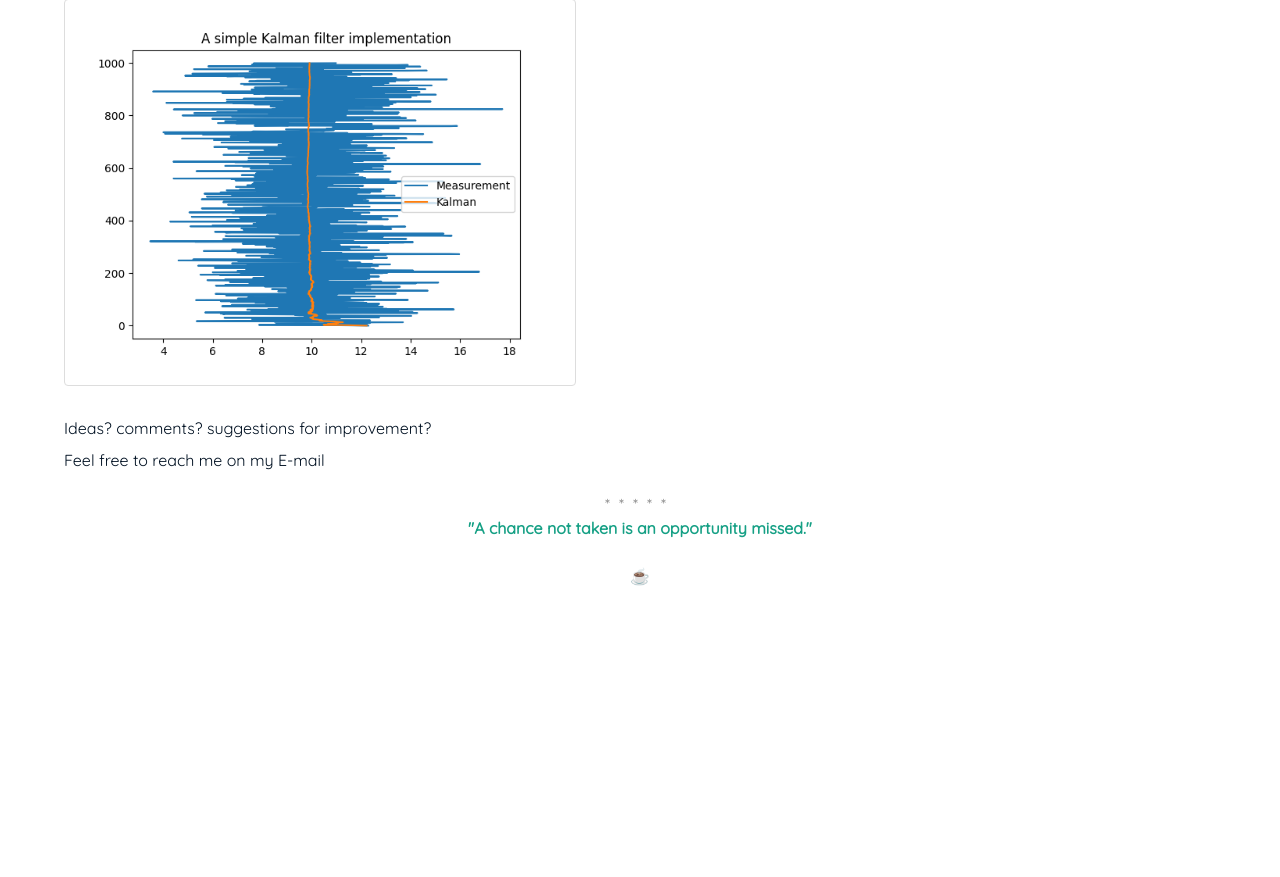
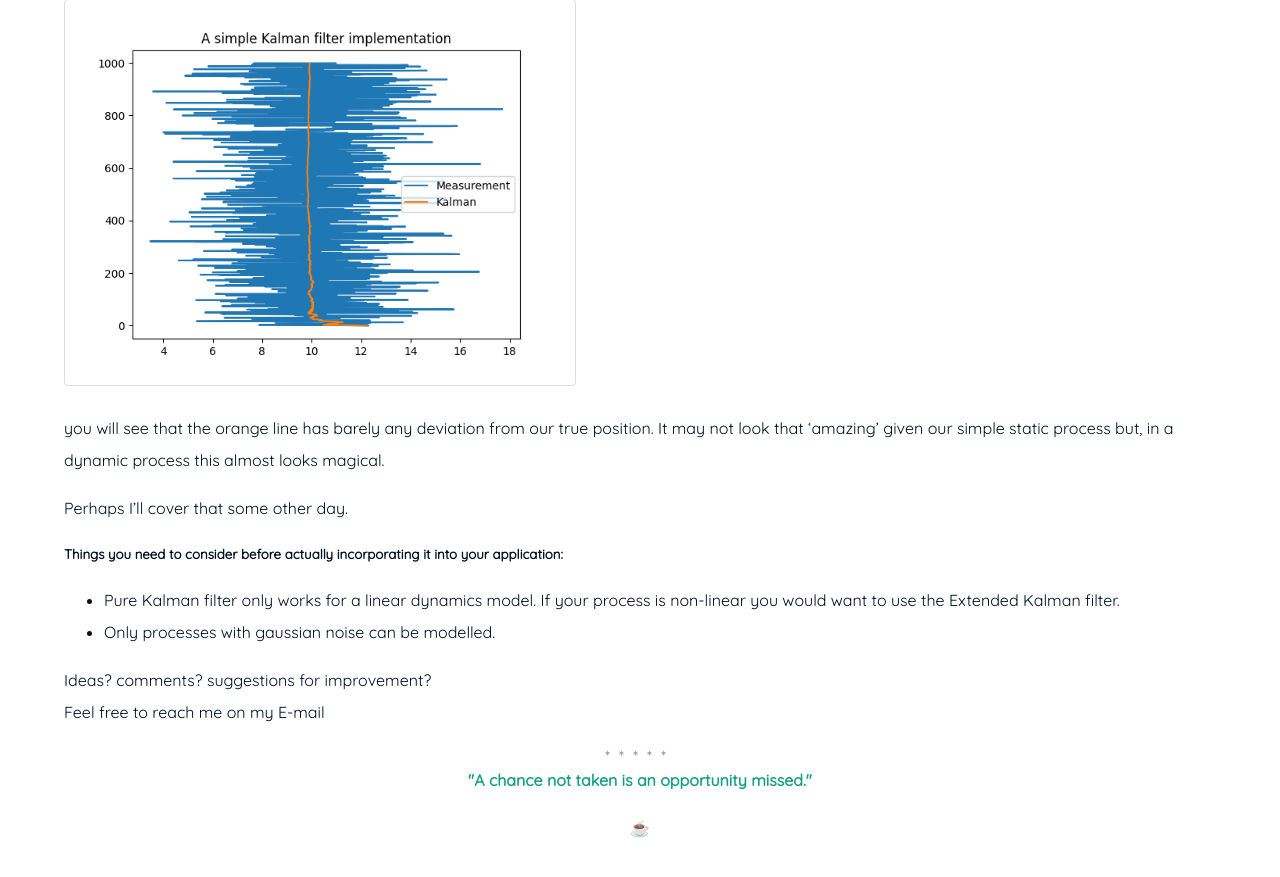
Before and after one commit to Stephen-Tellis/home, a Jekyll site: the page built from _posts/2021-01-16-Kalman.md, in a window 1280 px wide and 900 px high, scrolled down 1967 px. Shown: the top 877 px of the window. Built offline with Jekyll 4.4.1, drawn with Linux system fonts in a browser that asks for light colours; before the commit the page ends 2615 px from its top, so only the background shows below that.

Commit message:
updated kalman typos

```diff
--- a/_posts/2020-07-25-Kalman.md
+++ b/_posts/2021-01-16-Kalman.md
@@ -92,5 +92,14 @@ Once plotted, the graph should look like this (only one of the 2 dimensions is p
 
 <img src="{{ '/assets/img/kalman_static.png' | prepend: site.baseurl }}" id="pimg">
 
+you will see that the orange line has barely any deviation from our true position. It may not look that 'amazing' given our simple static process but, in a dynamic process this almost looks magical.
+
+Perhaps I'll cover that some other day.
+
+##### Things you need to consider before actually incorporating it into your application:
+
+- Pure Kalman filter only works for a linear dynamics model. If your process is non-linear you would want to use the Extended Kalman filter.
+- Only processes with gaussian noise can be modelled.
+
 Ideas? comments? suggestions for improvement?
 Feel free to reach me on my E-mail
```
